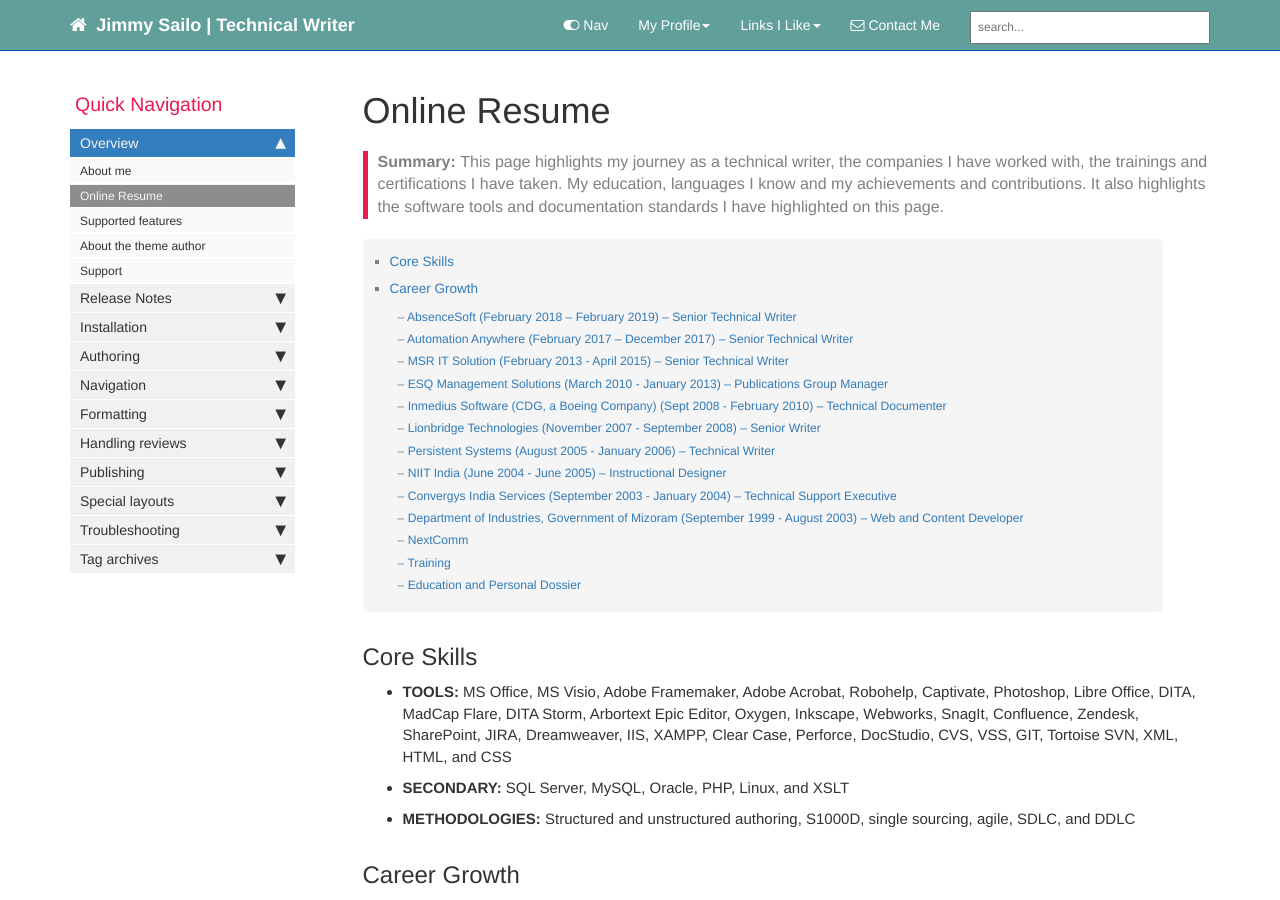
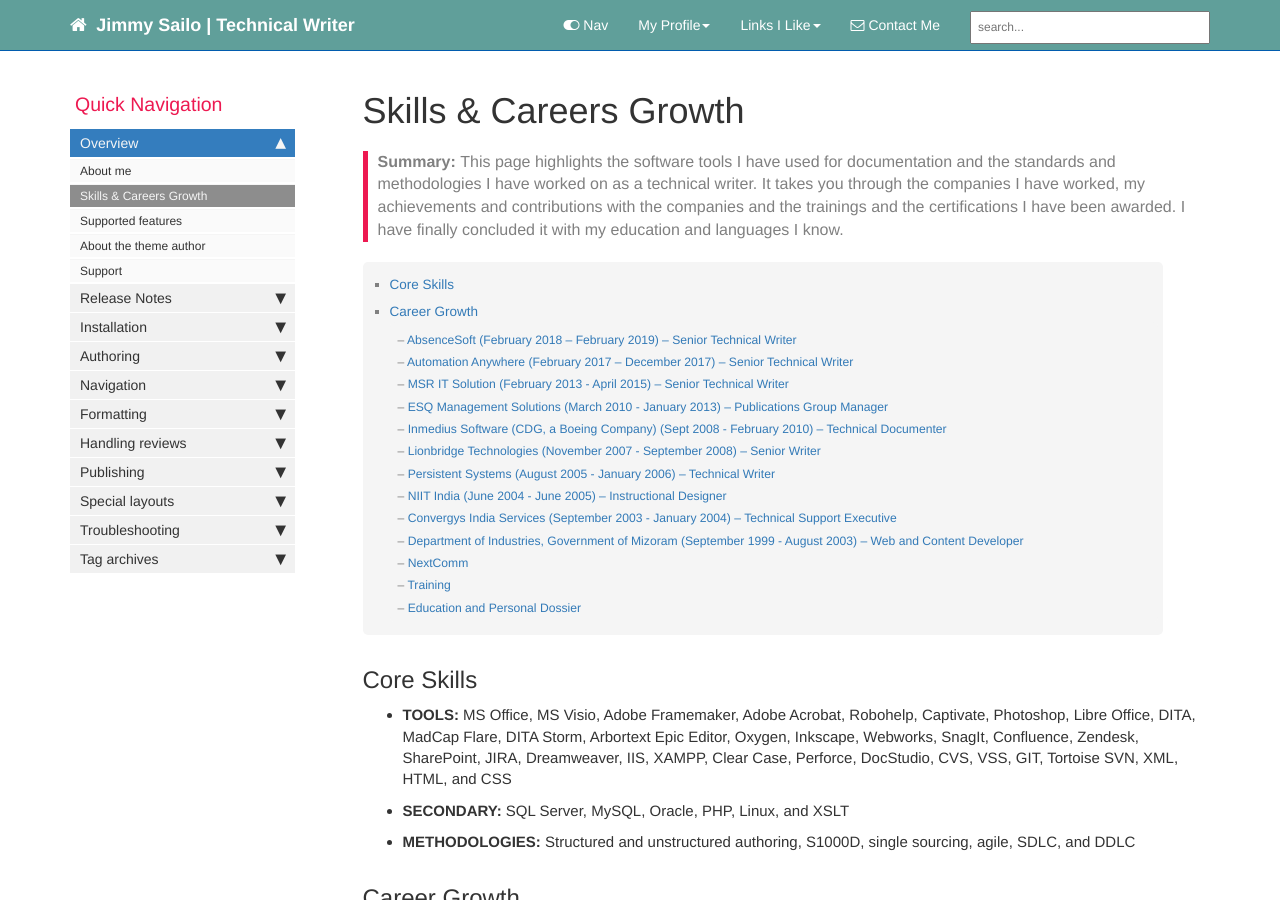
Before and after one commit to jsailo/kbase, a Jekyll site: the page built from pages/mydoc/my_resume.md, in a window 1280 px wide and 900 px high. Built offline with Jekyll 4.4.1, drawn with Linux system fonts in a browser that asks for light colours; nearby versions of some CDN libraries; comment, search, counter and statistics services are not loaded.

```diff
--- a/_data/sidebars/mydoc_sidebar.yml
+++ b/_data/sidebars/mydoc_sidebar.yml
@@ -28,7 +28,7 @@ entries:
       output: web, pdf
       type: homepage
 
-    - title: Online Resume
+    - title: Skills & Careers Growth
       url: /my_resume.html
       output: web, pdf
 
--- a/pages/mydoc/my_resume.md
+++ b/pages/mydoc/my_resume.md
@@ -1,9 +1,9 @@
 ---
-title: Online Resume
+title: Skills & Careers Growth
 sidebar: mydoc_sidebar
 permalink: my_resume.html
 folder: mydoc
-summary: This page highlights my journey as a technical writer, the companies I have worked with, the trainings and certifications I have taken. My education, languages I know and my achievements and contributions. It also highlights the software tools and documentation standards I have highlighted on this page.
+summary: This page highlights the software tools I have used for documentation and the standards and methodologies I have worked on as a technical writer. It takes you through the companies I have worked, my achievements and contributions with the companies and the trainings and the certifications I have been awarded. I have finally concluded it with my education and languages I know.
 ---
 
 
```
